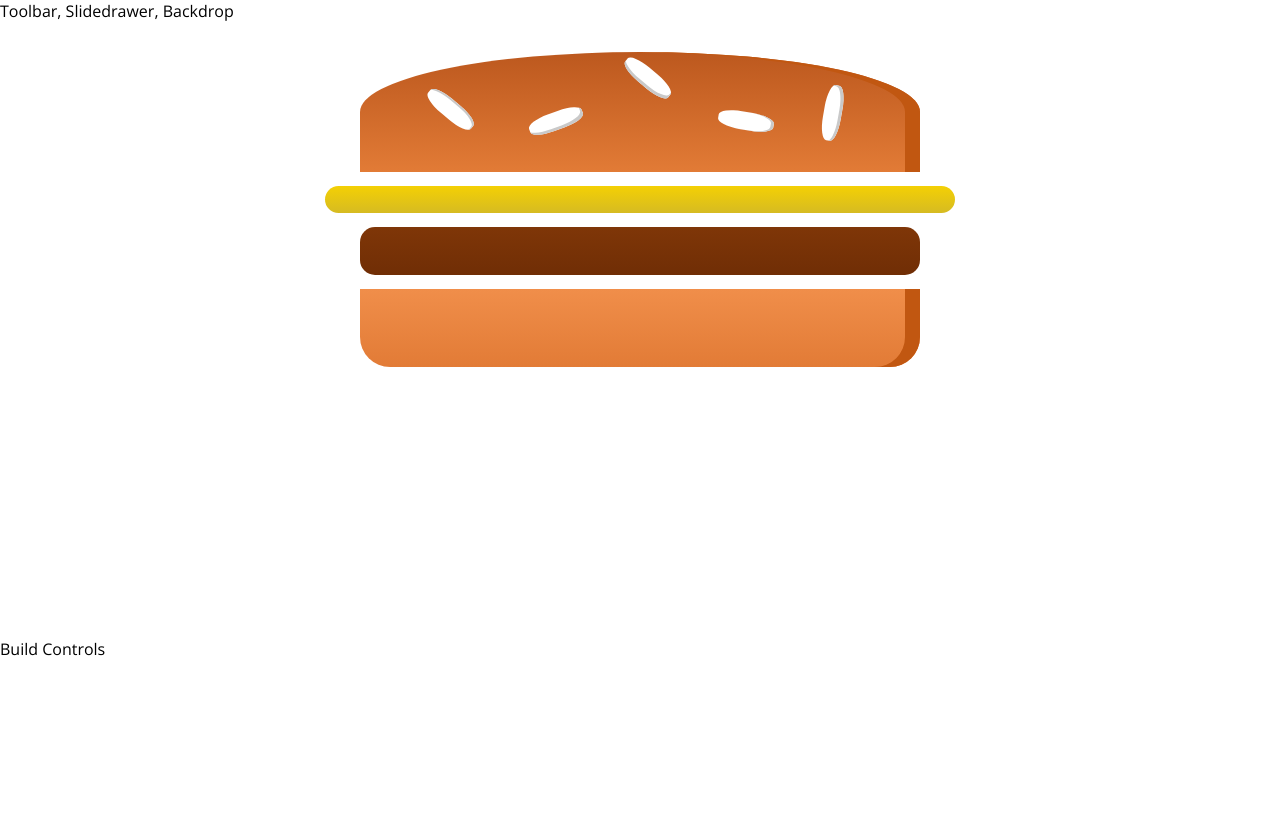
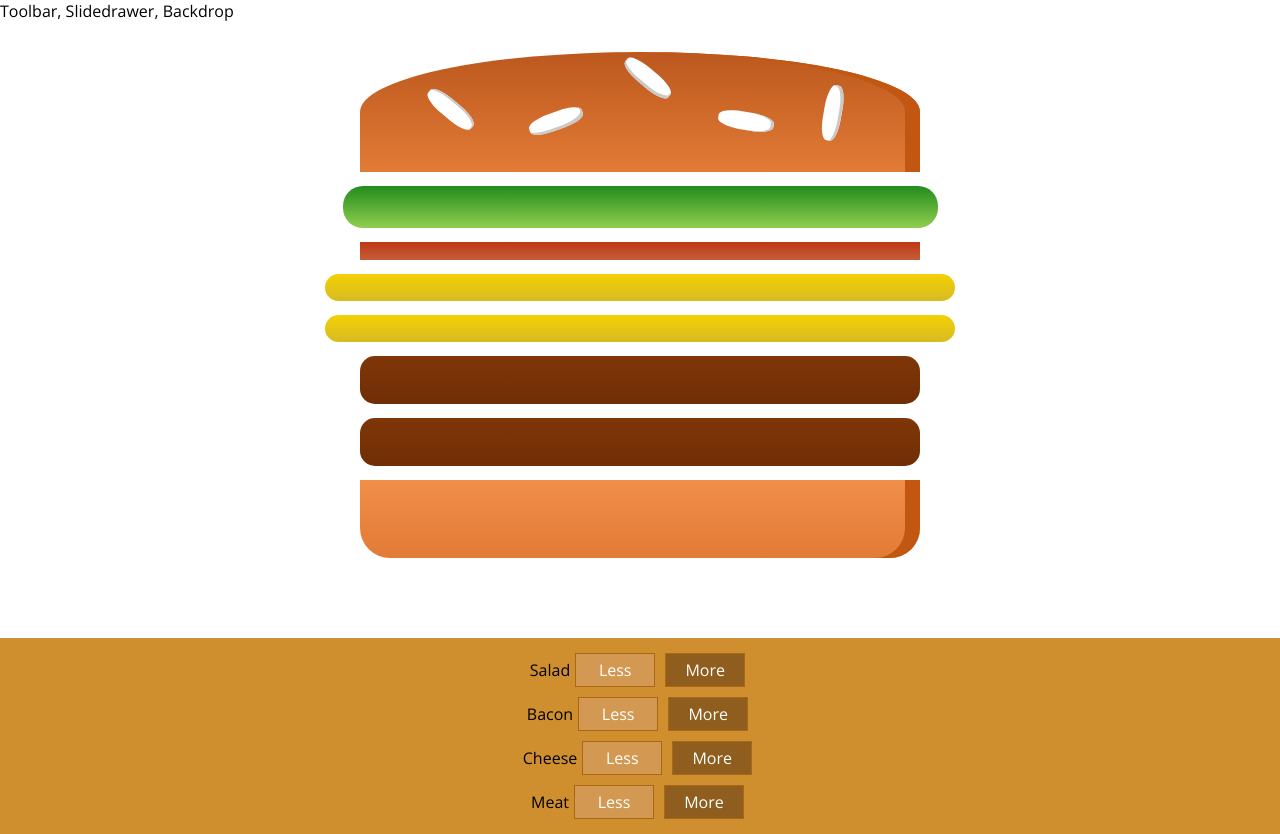
Before and after one commit to Zenardi/Burger-Builder, a React app in the folder burger-builder/: page / in a window 1280 px wide. Before the commit the page ends 800 px from the top, so only its background shows below. Built offline with nearby package versions, Linux system fonts and the light colour scheme.

Commit message:
Add/Removing ingredients safely

```diff
--- /dev/null
+++ b/burger-builder/src/components/Burger/BuildControls/BuildControl/BuildControl.css
@@ -0,0 +1,56 @@
+.BuildControl {
+    display: flex;
+    justify-content: space-between;
+    align-items: center;
+    margin: 5px 0;
+}
+
+.BuildControl button {
+    display: block;
+    font: inherit;
+    padding: 5px;
+    margin: 0 5px;
+    width: 80px;
+    border: 1px solid #AA6817;
+    cursor: pointer;
+    outline: none;
+}
+
+.BuildControl button:disabled {
+    background-color: #AC9980;
+    border: 1px solid #7E7365;
+    color: #ccc;
+    cursor: default;
+}
+
+.BuildControl button:hover:disabled {
+    background-color: #AC9980;
+    color: #ccc;
+    cursor: not-allowed;
+}
+
+.Label {
+    padding: 10px;
+    font-weight: bold;
+    width: 80px;
+}
+
+.BuildControl .Less {
+    background-color: #D39952;
+    color: white;
+}
+
+.BuildControl .More {
+    background-color: #8F5E1E;
+    color: white;
+}
+
+.BuildControl .Less:hover, .BuildControl .Less:active {
+    background-color: #DAA972;
+    color: white;
+}
+
+.BuildControl .More:hover,.BuildControl .More:active {
+    background-color: #99703F;
+    color: white;
+}
--- /dev/null
+++ b/burger-builder/src/components/Burger/BuildControls/BuildControl/BuildControl.js
@@ -0,0 +1,13 @@
+import React from 'react'
+import classes from './BuildControl.css'
+
+const buildControl = (props) => (
+    <div className={classes.BuildControl}>
+        <div className={classes.label}>{props.label}</div>
+        <button className={classes.Less} onClick={props.removed} disabled={props.disabled}>Less</button>
+        <button className={classes.More} onClick={props.added}>More</button>
+
+    </div>
+);
+
+export default buildControl;
--- /dev/null
+++ b/burger-builder/src/components/Burger/BuildControls/BuildControls.css
@@ -0,0 +1,10 @@
+.buildControls{
+    width: 100%;
+    background-color: #CF8F2E;
+    display: flex;
+    flex-flow: column;
+    align-items: center;
+    box-shadow: 0 2px 1px #ccc;
+    margin: auto;
+    padding: 10px 0px;
+}
--- /dev/null
+++ b/burger-builder/src/components/Burger/BuildControls/BuildControls.js
@@ -0,0 +1,25 @@
+import React from 'react'
+import classes from './BuildControls.css'
+import BuildControl from './BuildControl/BuildControl'
+const controls = [
+    {label: 'Salad', type: 'salad'} ,
+    {label: 'Bacon', type: 'bacon'} ,
+    {label: 'Cheese', type: 'cheese'} ,
+    {label: 'Meat', type: 'Meat'}
+
+]
+
+const buildControls = (props) => (
+  <div className={classes.buildControls}>
+    {controls.map(ctrl => (
+        <BuildControl
+            added={() => props.ingredientAdded(ctrl.type)}
+            removed={()=> props.ingredientRemoved(ctrl.type)}
+            disabled={props.disabled[ctrl.type]}
+            key={ctrl.label} label={ctrl.label} />
+    ))}
+  </div>
+)
+
+
+export default buildControls
--- a/burger-builder/src/components/Burger/Burger.js
+++ b/burger-builder/src/components/Burger/Burger.js
@@ -3,15 +3,26 @@
 import BurgerIngredient from './BurgerIngredient/BurgerIngredient';
 
 const burger = (props) => {
-  return (
-    <div className={classes.Burger}>
-        <BurgerIngredient type='bread-top'/>
-        <BurgerIngredient type='cheese'/>
-        <BurgerIngredient type='meat'/>
-        <BurgerIngredient type='bread-bottom'/>
+    let transformedIngredients = Object.keys( props.ingredients )
+        .map( igKey => {
+            return [...Array( props.ingredients[igKey] )].map( ( _, i ) => {
+                return <BurgerIngredient key={igKey + i} type={igKey} />;
+            } );
+        } )
+        .reduce((arr, el) => {
+            return arr.concat(el)
+        }, []);
+    if(transformedIngredients.length === 0){
+        transformedIngredients = <p>Please start adding ingredients!</p>
+    }
 
-    </div>
-  );
+    return (
+        <div className={classes.Burger}>
+            <BurgerIngredient type='bread-top'/>
+            {transformedIngredients}
+            <BurgerIngredient type='bread-bottom'/>
+        </div>
+    );
 };
 
 export default burger;
--- a/burger-builder/src/conteiners/BurgerBuilder/BurgerBuilder.js
+++ b/burger-builder/src/conteiners/BurgerBuilder/BurgerBuilder.js
@@ -1,13 +1,79 @@
 import React, {Component} from 'react';
 import AppAuxi from '../../hoc/AppAuxi';
 import Burger from '../../components/Burger/Burger';
+import BuildControls from '../../components/Burger/BuildControls/BuildControls';
+
+const INGREDIENTS_PRICES = {
+    salad: 0.5,
+    cheese: 0.4,
+    meat: 1.3,
+    bacon:0.7
+}
 
 class BurgerBuilder extends Component{
+    // constructor(props){
+    //     super(props);
+    //     this.state = {
+    //         ...
+    //     }
+    // }
+    state = {
+        ingredients: {
+            salad: 1,
+            bacon: 1,
+            cheese: 2,
+            meat: 2
+        },
+        totalPrice: 4
+    }
+
+    addIngredientHandler = (type) => {
+      const oldCount = this.state.ingredients[type];
+      const updatedCount = oldCount + 1;
+      const updatedIngredients = {
+          ...this.state.ingredients
+      };
+      updatedIngredients[type] = updatedCount;
+      const priceAddition = INGREDIENTS_PRICES[type];
+      const oldPrice = this.state.totalPrice;
+      const newPrice = oldPrice + priceAddition;
+
+      this.setState({totalPrice: newPrice, ingredients: updatedIngredients});
+    }
+
+    removeIngredientHandler = (type) => {
+        const oldCount = this.state.ingredients[type];
+        if(oldCount <= 0) return;
+
+        const updatedCount = oldCount - 1;
+        const updatedIngredients = {
+            ...this.state.ingredients
+        };
+        updatedIngredients[type] = updatedCount;
+        const priceDeduction = INGREDIENTS_PRICES[type];
+        const oldPrice = this.state.totalPrice;
+        const newPrice = oldPrice - priceDeduction;
+
+        this.setState({totalPrice: newPrice, ingredients: updatedIngredients});
+    }
+
+
     render(){
+        const disableInfo ={
+            ...this.state.ingredients
+        };
+
+        for (let key in disableInfo) {
+            disableInfo[key] = disableInfo[key] <= 0
+        }
+
         return (
             <AppAuxi>
-                <Burger/>
-                <div>Build Controls</div>
+                <Burger ingredients={this.state.ingredients}/>
+                <BuildControls
+                    ingredientAdded={this.addIngredientHandler}
+                    ingredientRemoved={this.removeIngredientHandler}
+                    disabled = {disableInfo}/>
             </AppAuxi>
 
         );
```
Also changed, not shown: burger-builder/src/components/Burger/BurgerIngredient/BurgerIngredient.js (+9 -9 lines).
